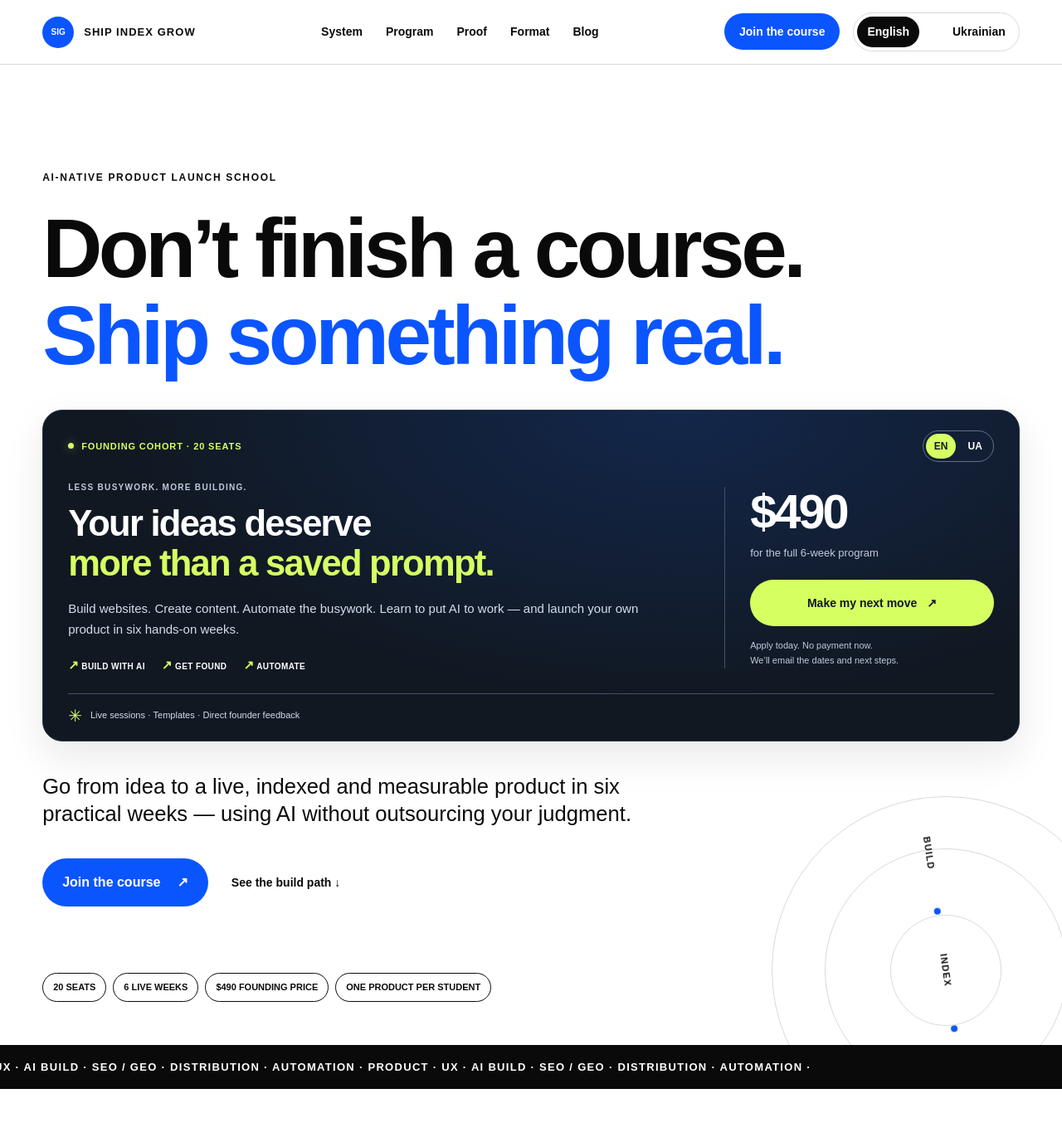
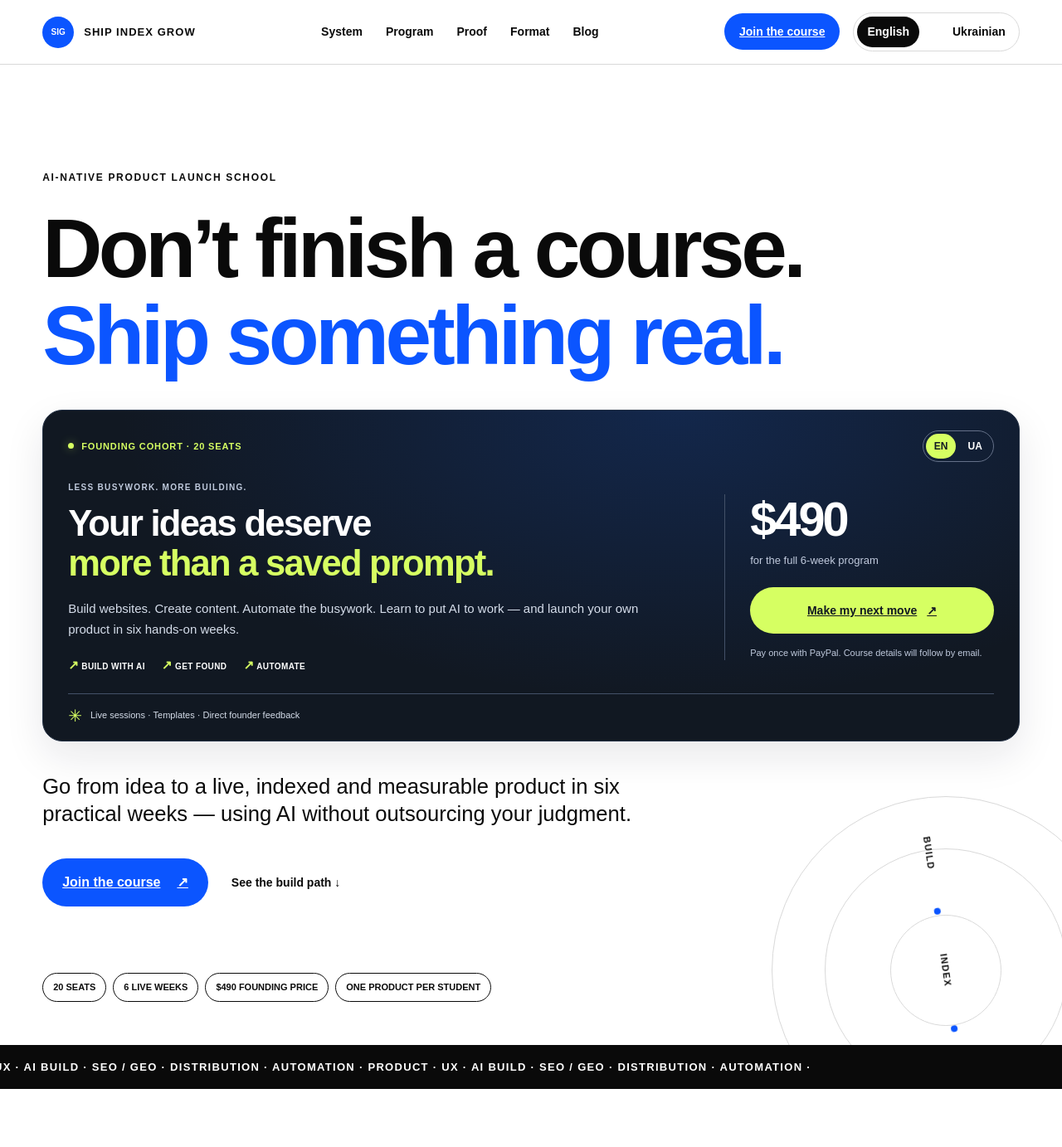
Before and after one commit to olehhebel/ship-index-grow, a plain HTML site: page index.html in a window 1280 px wide. Shown: the top 1383 px of the page at 83% size. Drawn offline with Linux system fonts and the light colour scheme; a web font is replaced by a local one.

Commit message:
Open fixed-price PayPal checkout directly from English course enrollment links

```diff
--- a/index.html
+++ b/index.html
@@ -115,7 +115,7 @@
     <nav aria-label="Primary navigation">
       <a href="#system">System</a><a href="#program">Program</a><a href="#proof">Proof</a><a href="#format">Format</a><a href="blog/">Blog</a>
     </nav>
-    <div class="nav-actions"><button class="button button-small js-open">Join the course</button><nav class="language-switch" aria-label="Language"><a href="./" lang="en" hreflang="en" aria-current="page">English</a><a href="uk" lang="uk" hreflang="uk">Ukrainian</a></nav></div>
+    <div class="nav-actions"><a class="button button-small" href="https://www.paypal.com/ncp/payment/9NMLUDSDL2A7L">Join the course</a><nav class="language-switch" aria-label="Language"><a href="./" lang="en" hreflang="en" aria-current="page">English</a><a href="uk" lang="uk" hreflang="uk">Ukrainian</a></nav></div>
   </header>
 
   <main id="main">
@@ -126,12 +126,12 @@
         <div class="offer-topline"><span class="offer-badge"><span aria-hidden="true"></span>FOUNDING COHORT · 20 SEATS</span><nav class="offer-languages" aria-label="Offer language"><a href="./#school-offer" lang="en" hreflang="en" aria-current="page">EN</a><a href="uk#school-offer" lang="uk" hreflang="uk">UA</a></nav></div>
         <div class="offer-layout">
           <div class="offer-message"><p class="offer-kicker">LESS BUSYWORK. MORE BUILDING.</p><h2>Your ideas deserve<br><em>more than a saved prompt.</em></h2><p class="offer-description">Build websites. Create content. Automate the busywork. Learn to put AI to work — and launch your own product in six hands-on weeks.</p><ul class="offer-benefits"><li><span aria-hidden="true">↗</span> BUILD WITH AI</li><li><span aria-hidden="true">↗</span> GET FOUND</li><li><span aria-hidden="true">↗</span> AUTOMATE</li></ul></div>
-          <div class="offer-enroll"><p class="offer-price">$490</p><p class="offer-price-caption">for the full 6-week program</p><button class="button offer-cta js-open" type="button">Make my next move <span aria-hidden="true">↗</span></button><p class="offer-note">Apply today. No payment now.<br>We’ll email the dates and next steps.</p></div>
+          <div class="offer-enroll"><p class="offer-price">$490</p><p class="offer-price-caption">for the full 6-week program</p><a class="button offer-cta" href="https://www.paypal.com/ncp/payment/9NMLUDSDL2A7L">Make my next move <span aria-hidden="true">↗</span></a><p class="offer-note">Pay once with PayPal. Course details will follow by email.</p></div>
         </div>
         <p class="offer-proof"><span aria-hidden="true">✳</span> Live sessions · Templates · Direct founder feedback</p>
       </aside>
       <p class="hero-copy">Go from idea to a live, indexed and measurable product in six practical weeks — using AI without outsourcing your judgment.</p>
-      <div class="hero-actions"><button class="button js-open">Join the course <span>↗</span></button><a class="text-link" href="#program">See the build path ↓</a></div>
+      <div class="hero-actions"><a class="button" href="https://www.paypal.com/ncp/payment/9NMLUDSDL2A7L">Join the course <span>↗</span></a><a class="text-link" href="#program">See the build path ↓</a></div>
       <div class="hero-meta" aria-label="Program highlights"><span>20 SEATS</span><span>6 LIVE WEEKS</span><span>$490 FOUNDING PRICE</span><span>ONE PRODUCT PER STUDENT</span></div>
       <div class="signal" aria-hidden="true"><div class="signal-orbit"><b>BUILD</b><i></i><b>INDEX</b><i></i><b>GROW</b></div></div>
     </section>
@@ -174,7 +174,7 @@
     <section class="format section" id="format">
       <p class="eyebrow">PILOT FORMAT</p><h2>Small cohort.<br>High feedback density.</h2>
       <div class="format-grid"><div><strong>20</strong><span>founding cohort seats</span></div><div><strong>6</strong><span>live working weeks</span></div><div><strong>1</strong><span>real product launched</span></div></div>
-      <p class="format-note">Twenty people, twenty ideas. Build your own product with live sessions, recordings, templates, product reviews and direct founder feedback. Founding cohort: $490 for the full six-week program. Dates will be confirmed by email before enrollment.</p>
+      <p class="format-note">Twenty people, twenty ideas. Build your own product with live sessions, recordings, templates, product reviews and direct founder feedback. Founding cohort: $490 for the full six-week program. Dates will be confirmed by email.</p>
     </section>
 
     <section class="faq section" id="faq">
@@ -190,7 +190,7 @@
     </section>
 
     <!--blog:start--><section class="section home-blog" id="blog"><div class="section-head"><p class="eyebrow">FROM THE BLOG</p><h2>Guides for shipping<br>and getting found.</h2></div><div class="proof-grid post-cards"><a href="blog/first-100-users-after-launch/"><span>GROW</span><h3>You Shipped Your AI-Built App. Now What? How to Get Your First 100 Users</h3><i>Read the guide →</i></a><a href="blog/ai-built-app-security-checklist/"><span>SHIP</span><h3>Security Checklist Before You Launch an AI-Built App</h3><i>Read the guide →</i></a><a href="blog/google-not-indexing-new-site/"><span>SEO / GEO</span><h3>Why Google Isn&#x27;t Indexing Your New Site, and How to Fix It</h3><i>Read the guide →</i></a><a href="blog/build-and-launch-a-product-with-ai/"><span>BUILD WITH AI</span><h3>How to Build and Launch a Product with AI in 6 Weeks: The 2026 Playbook</h3><i>Read the guide →</i></a><a href="blog/geo-get-cited-by-ai-search/"><span>SEO / GEO</span><h3>GEO in 2026: How to Get Your Product Cited by ChatGPT, Perplexity and Google AI</h3><i>Read the guide →</i></a><a href="blog/ai-agents-automation-for-solo-founders/"><span>AUTOMATION</span><h3>AI Agents for Solo Founders: What to Automate After Launch, and What Not To</h3><i>Read the guide →</i></a></div><p><a class="text-link" href="blog/">Blog →</a></p></section><!--blog:end-->
-    <section class="final section"><p class="eyebrow">FOUNDING COHORT</p><h2>Bring the idea.<br>Leave with the link.</h2><p>20 seats. Six live weeks. One real launch per participant. Founding cohort price: $490.</p><button class="button button-light js-open">Join the course <span>↗</span></button></section>
+    <section class="final section"><p class="eyebrow">FOUNDING COHORT</p><h2>Bring the idea.<br>Leave with the link.</h2><p>20 seats. Six live weeks. One real launch per participant. Founding cohort price: $490.</p><a class="button button-light" href="https://www.paypal.com/ncp/payment/9NMLUDSDL2A7L">Join the course <span>↗</span></a></section>
   </main>
 
   <footer><a class="brand" href="#top"><span class="brand-mark">SIG</span><span>SHIP INDEX GROW</span></a><p>Build. Index. Grow.</p><a class="footer-link" href="blog/">Blog</a><a class="footer-link" href="mailto:theolehhebel@gmail.com">Contact</a><a class="footer-link footer-social" href="https://www.linkedin.com/in/olehhebel/" target="_blank" rel="noopener">LinkedIn</a><span>© 2026 SHIP INDEX GROW</span></footer>
```
